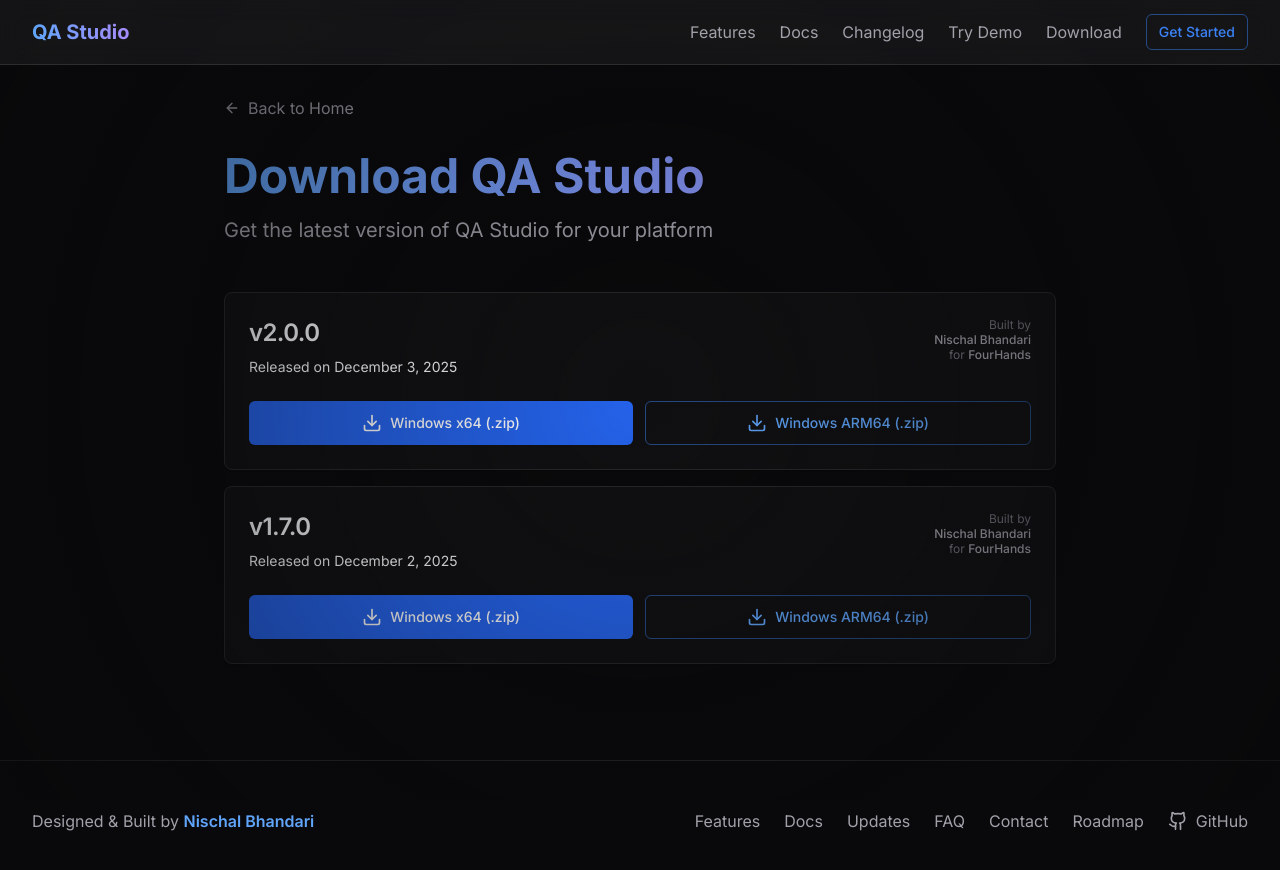
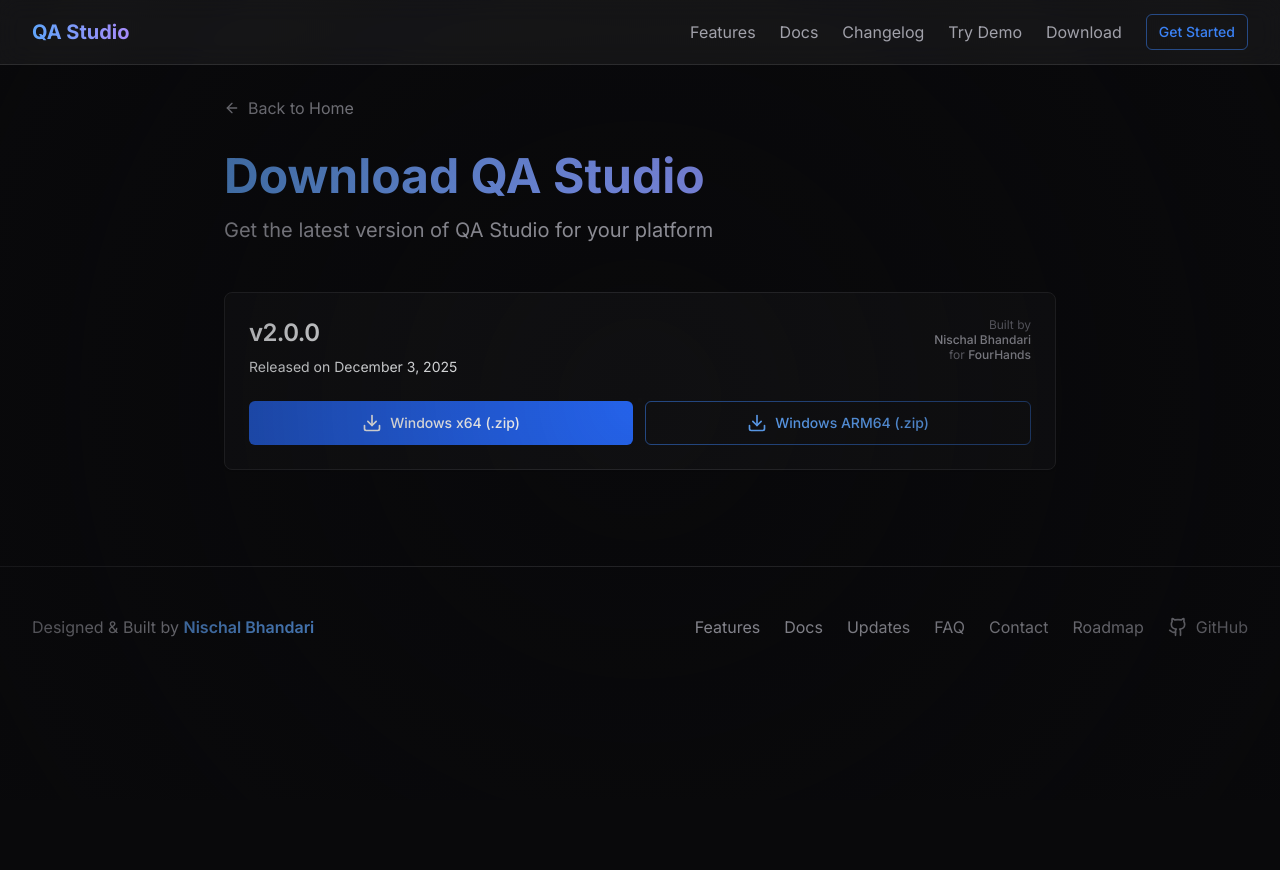
Before and after one commit to zkyko/RecorderApp, a Next.js app in the folder Frontend-website/: page /download in a window 1280 px wide. Shown: the top 870 px of the page. After the commit the page ends 800 px from the top, so only its background shows below. Built offline with nearby package versions, Linux system fonts and the light colour scheme.

Commit message:
Website: only show v2.0.0 download

```diff
--- a/Frontend-website/app/download/page.tsx
+++ b/Frontend-website/app/download/page.tsx
@@ -12,12 +12,6 @@
     date: "December 3, 2025",
     windows: "https://github.com/zkyko/RecorderApp/releases/download/v2.0.0/QA-Studio-Windows-x64-v2.0.0.zip",
     windowsArm64: "https://github.com/zkyko/RecorderApp/releases/download/v2.0.0/QA-Studio-Windows-ARM64-v2.0.0.zip",
-  },
-  {
-    version: "v1.7.0",
-    date: "December 2, 2025",
-    windows: "https://github.com/zkyko/RecorderApp/releases/download/v1.7.0/QA-Studio-Windows-x64-v1.7.0.zip",
-    windowsArm64: "https://github.com/zkyko/RecorderApp/releases/download/v1.7.0/QA-Studio-Windows-ARM64-v1.7.0.zip",
   },
 ];
 
```
